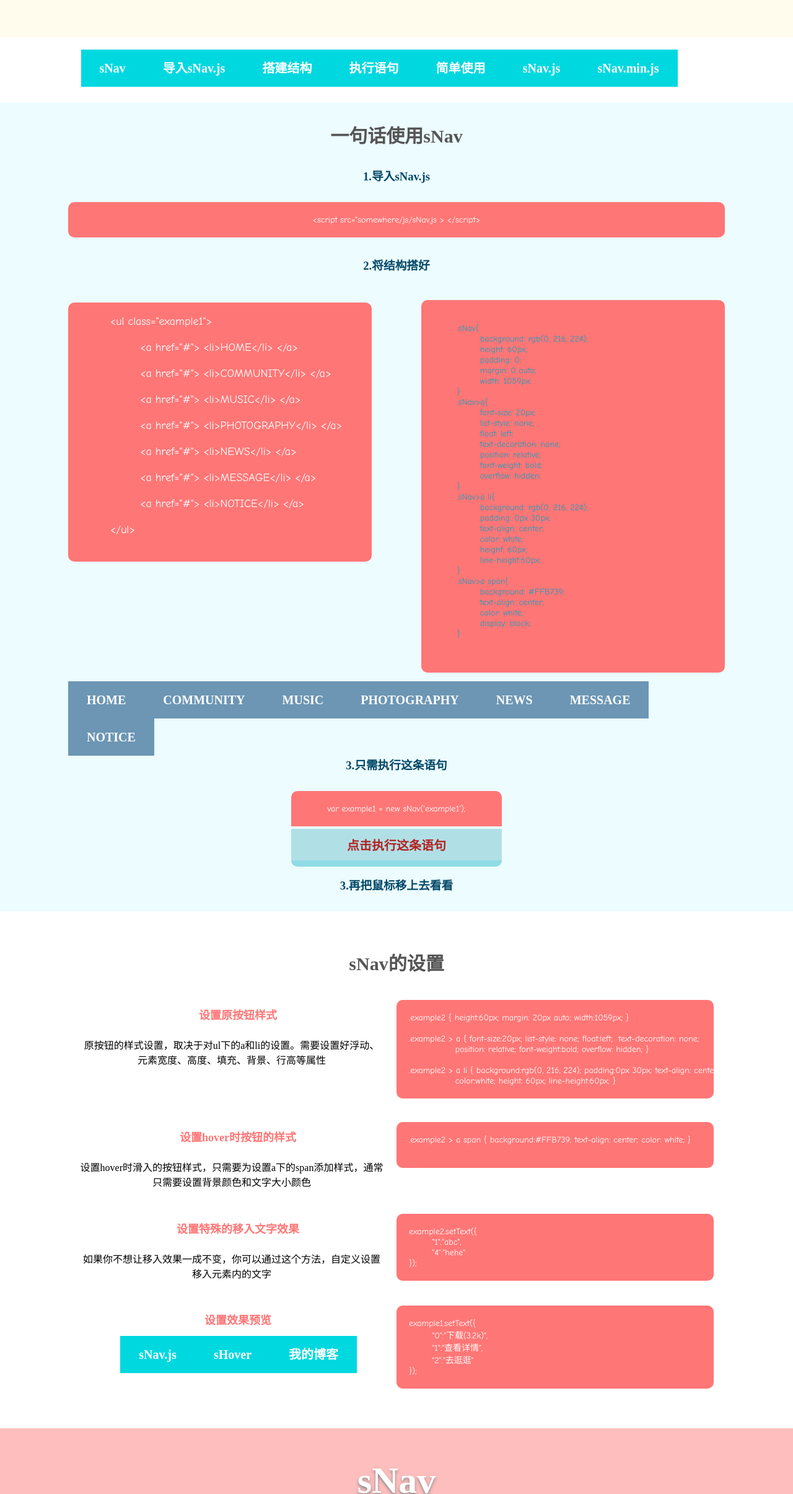
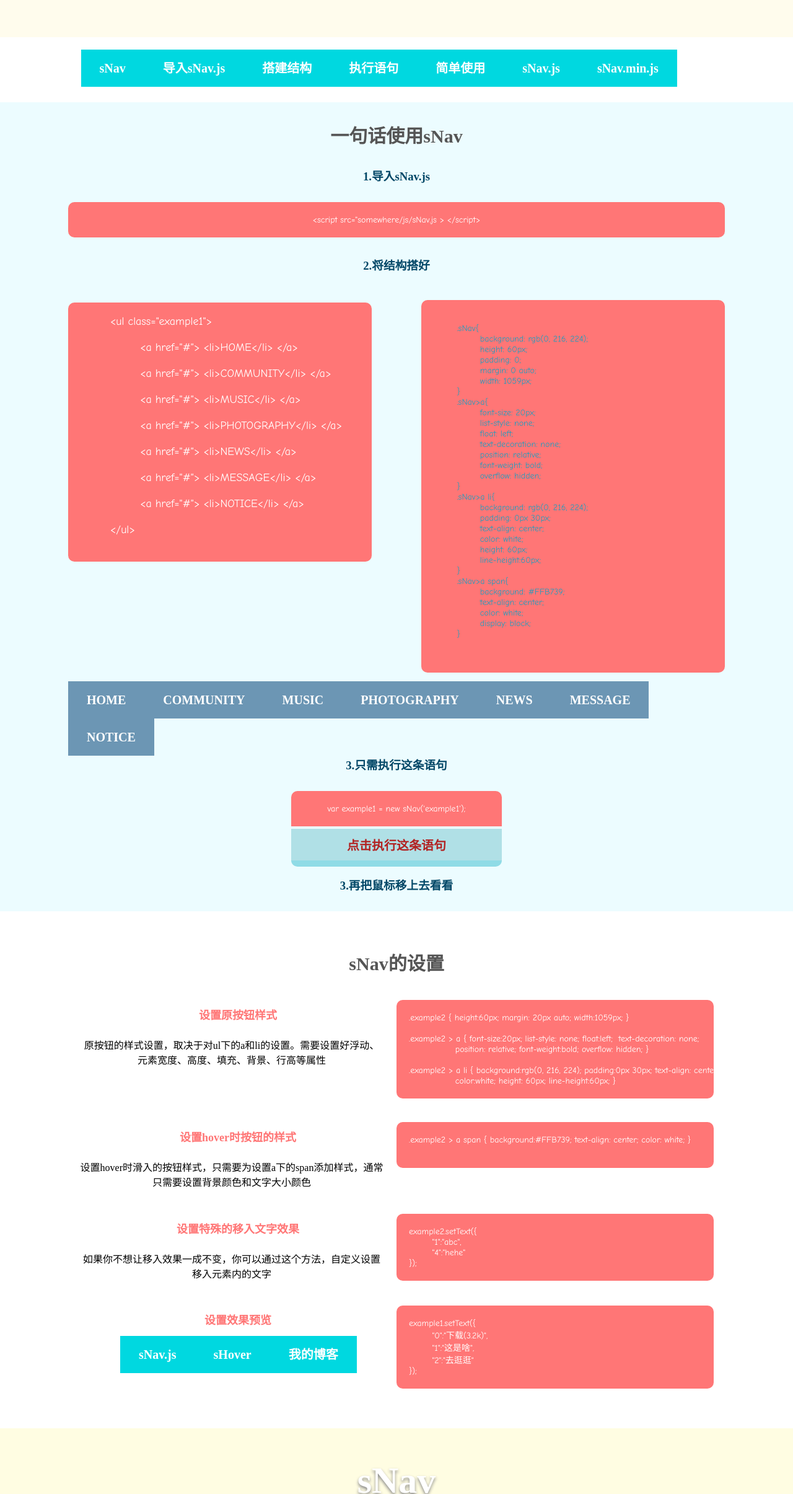
Before and after one commit to szyuan/sNav, a plain HTML site: page index.html in a window 1280 px wide. Shown: the part 390-2800 px from the top of the page at 62% size. Drawn offline with Linux system fonts and the light colour scheme.

Commit message:
edit index.html

```diff
--- a/css/sNav.css
+++ b/css/sNav.css
@@ -55,7 +55,7 @@ pre strong { color: #239CBD; font-weight: normal;}
 .intro2prev{background:#F08787;}
 
 /*---------------------------------*/
-.footer{min-height: 300px; margin-top:50px; background:#FFBEBE; padding-bottom: 50px; text-align: center;}
+.footer{min-height: 300px; margin-top:50px; background:#FFFDE2; padding-bottom: 50px; text-align: center;}
 .footer h1{font-size: 60px; color: white; margin:0; padding-top:50px; text-align: center; text-shadow:0 3px 5px #888;}
 .footer h2{text-align: center; padding:10px 0 0; color:#2D8AB1; }
 .footer h3{text-align: center; padding:0px; color:#555; font-weight: normal; }
--- a/index.html
+++ b/index.html
@@ -4,14 +4,14 @@
 	<meta charset="UTF-8">
 	<title>sNav | 纯JS的简洁导航栏</title>
 	<link rel="stylesheet" href="css/sNav.css">
-	<script src="js/sNav.js"></script>
+	<script src="js/sNav.min.js"></script>
 </head>
 <body>
 	<div id="header">
 		<img src="images/sNav.png" alt="" id="headImg">
 		<h1>sNav</h1>
 		<h2>这是一个简单的原生JavaScript插件，它可以用作导航栏，也可以作为按钮组，搭好结构后，只需要一些十分简单的设置即可让你的导航栏炫酷起来（兼容IE8及以上），简单好用，快来下载用起来吧。</h2>
-		<a href="#" id="headBtn">Download !</a>
+		<a target="_blank" href="http://github.com/szYuan/sNav" id="headBtn">Download !</a>
 	</div>
 
 	<ul class="sNav">
@@ -20,8 +20,8 @@
         <a href="#"><li>搭建结构</li></a>
         <a href="#"><li>执行语句</li></a>
         <a href="#"><li>简单使用</li></a>
-        <a href="#"><li>sNav.js</li></a>
-        <a href="#"><li>sNav.min.js</li></a>
+        <a target="_blank" href="https://github.com/szYuan/sNav/blob/master/js/sNav.js"><li>sNav.js</li></a>
+        <a target="_blank" href="https://github.com/szYuan/sNav/blob/master/js/sNav.min.js"><li>sNav.min.js</li></a>
 	</ul>
 
 	<div id="part1"  class="part">
@@ -144,7 +144,7 @@
 				<h4>设置效果预览</h4>
 				<div class="example2wrap">
 					<ul class="example2">
-						<a href="http://www.szy321.com/fruits/sNav"><li>sNav.js</li></a>
+						<a target="_blank" href="https://www.github.com/szYuan/sNav"><li>sNav.js</li></a>
 				        <a href="http://www.szy321.com/fruits/sHover"><li>sHover</li></a>
 				        <a href="http://www.szy321.com/"><li>我的博客</li></a>
 					</ul>
@@ -153,15 +153,15 @@
 			<script>
 			var example2=new sNav('example2');
 			example2.setText({
-				"0":"下载(3.2k)",
-				"1":"查看详情",
+				"0":"下载(2.1k)",
+				"1":"这是啥",
 				"2":"去逛逛"
 			});
 			</script>
 			<div class="right">
 				<pre>example1.setText({
 	"0":"下载(3.2k)",
-	"1":"查看详情",
+	"1":"这是啥",
 	"2":"去逛逛"
 });</pre>
 			</div>
@@ -172,8 +172,8 @@
 				<h3>觉得不错就在GitHub上点个赞★哦</h3>
 				<img src="images/gitHub.png" id="gitHubIcon" alt="gitHub">
 				<div class="downloadBtn">
-					<a href="https://github.com/szYuan/sHover/blob/master/js/sHover.js"><button id="downloadMin">下载压缩版（3.6KB）</button></a>
-					<a href="https://github.com/szYuan/sHover/blob/master/js/sHover.min.js"><button id="download">下载源码（5.6KB）</button></a>
+					<a href="https://github.com/szYuan/sHover/blob/master/js/sHover.js"><button id="downloadMin">下载压缩版（3.5KB）</button></a>
+					<a href="https://github.com/szYuan/sHover/blob/master/js/sHover.min.js"><button id="download">下载源码（2.1KB）</button></a>
 					<a href="https://github.com/szYuan/sHover">下载实例</a>
 				</div>
 			</div>
```
